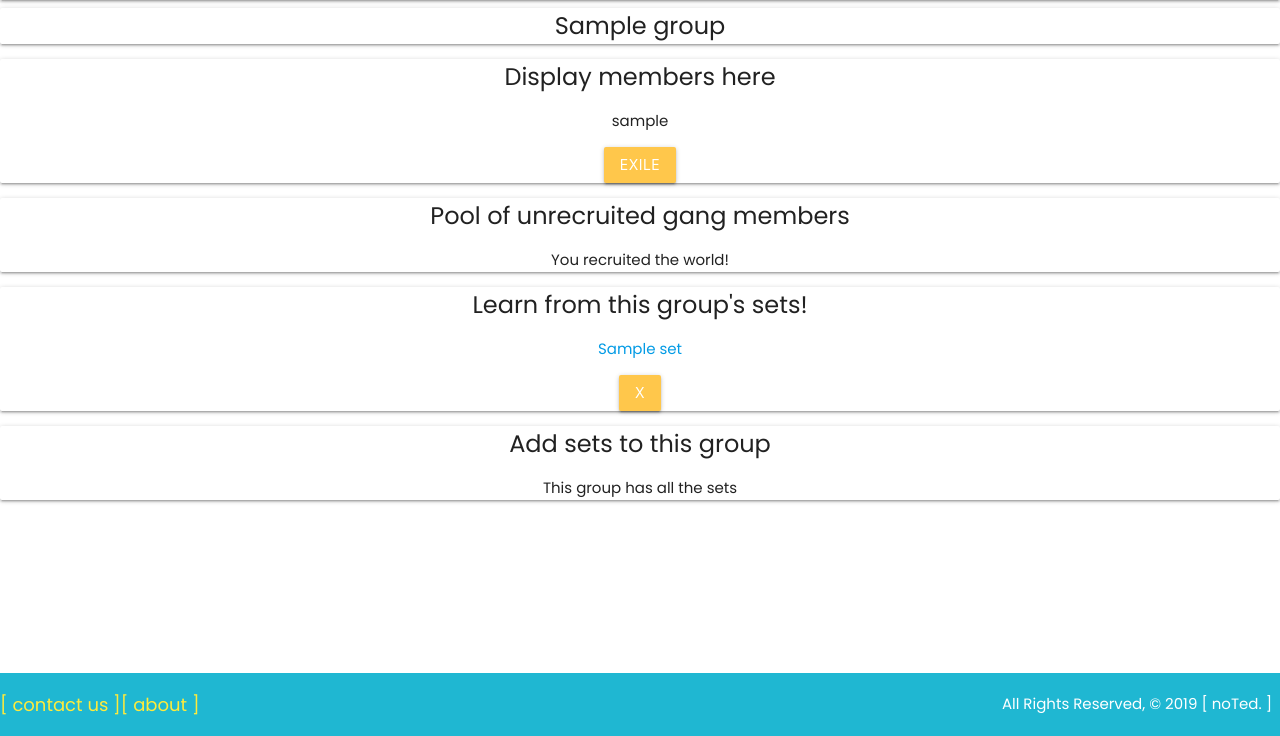
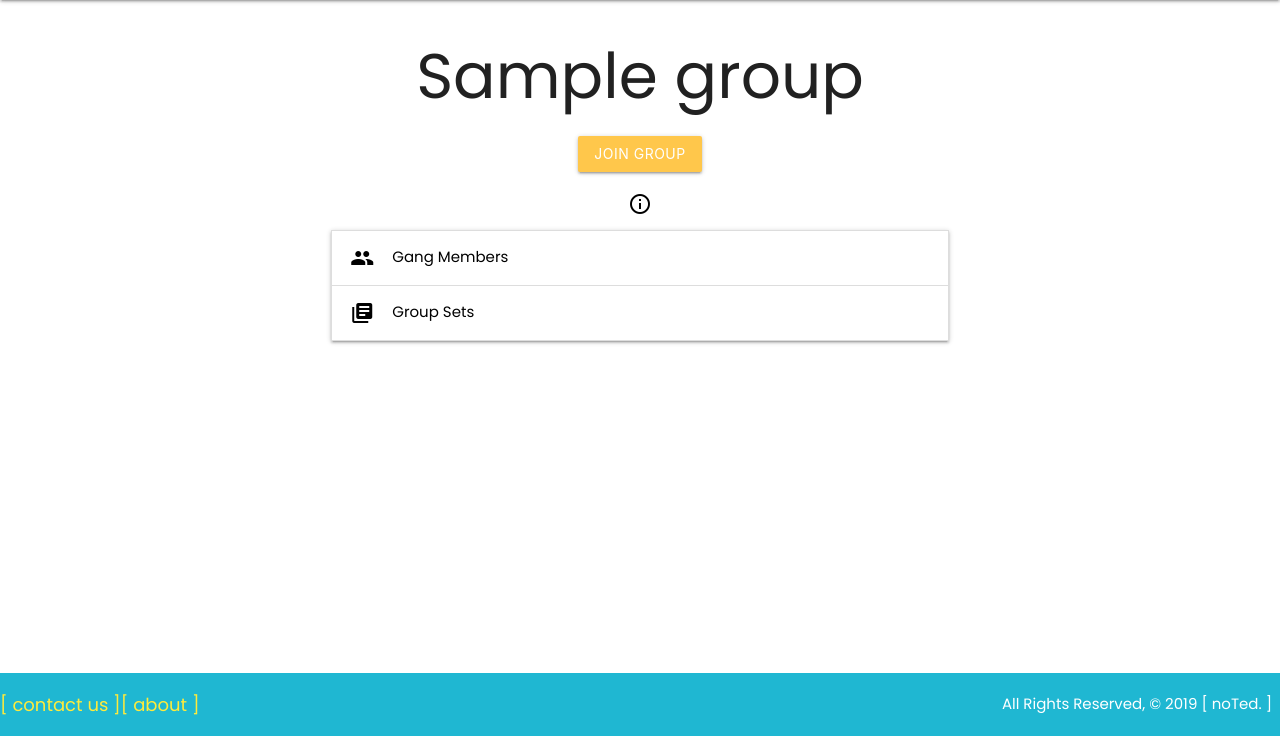
Before and after one commit to ursulacj/noted, a Django app: page /groups/1/ in a window 1280 px wide. Shown: the part 64-800 px from the top of the page. Run offline with Django 3.2, Linux system fonts and the light colour scheme; a user stored in the database is signed in; tables that the repository leaves empty hold one stand-in row (values such as "Sample post").

Commit message:
complete changes to the ui and implement authorisation so the admin user of the group can only make changes to the group

```diff
--- a/main_app/templates/groups/show.html
+++ b/main_app/templates/groups/show.html
@@ -1,60 +1,99 @@
 {% extends 'base.html' %}
 {% block content %}
 
-<div class="card">
-    <span class="card-title">{{ group.name }}</span>
+<h1>{{ group.name }}</h1>
+{% if user.is_authenticated %}
+<div class="row">
+    <div class="col m6 s12 offset-m3">
+        <form action="{% url 'join_group' group.id user.id %}" method="post">
+            {% csrf_token %}
+            <button type="submit" class="btn">Join Group</button>
+        </form>
     </div>
-<div class="card">
-    <span class="card-title">Display members here</span>
+</div>
+{% endif %}
+<i class="material-icons tooltipped" data-position="right" data-tooltip="{{ group.description }}">info_outline</i>
+<div class="row">
+    <div class="col m6 s12 offset-m3">
+
+        <ul class="collapsible">
+            <li>
+                <div class="collapsible-header"><i class="material-icons">people</i>Gang Members</div>
+                <div class="collapsible-body">
                     {% for user in group.users.all %}
                     <p>{{ user }}</p>
+                    {% if is_admin %}
                     <form action="{% url 'unassoc_user' group.id user.id %}" method="post">
                         {% csrf_token %}
                         <button type="submit" class="btn">Exile</button>
                     </form>
+                    {% endif %}
                     {% empty %}
                         <p>This group has no members</p>
                     {% endfor %}
                 </div>
-<div class="card">
-    <span class="card-title">Pool of unrecruited gang members</span>
+            </li>
+            {% if is_admin %}
+            <li>
+                <div class="collapsible-header"><i class="material-icons">person_add</i>Recruit Gang Members</div>
+                <div class="collapsible-body">
                     {% for user in users_not_in_group %}
                     <p>{{ user }}</p>
+                    {% if is_admin %}
                     <form action="{% url 'assoc_user' group.id user.id %}" method="post">
                         {% csrf_token %}
-            <button type="submit" class="btn">Recruit {{ user }}</button>
+                        <button type="submit" class="btn pulse"><i class="material-icons">add</i></button>
                     </form>
+                    {% endif %}
                     {% empty %}
                         <p>You recruited the world!</p>
                     {% endfor %}
                 </div>
-<div class="card">
-    <span class="card-title">Learn from this group's sets!</span>
+            </li>
+            {% endif %}
+            <li>
+                <div class="collapsible-header"><i class="material-icons">library_books</i>Group Sets</div>
+                <div class="collapsible-body">
                     {% for set in group.sets.all %}
                     <a href="{% url 'show_set' set.id %}">
                         <p>{{ set }}</p>
                     </a>
+                    {% if is_admin %}
                     <form action="{% url 'unassoc_set' group.id set.id %}" method="post">
                         {% csrf_token %}
-        <button type="submit" class="btn">X</button>
+                        <button type="submit" class="btn"><i class="material-icons">clear</i></button>
                     </form>
+                    {% endif %}
                     {% empty %}
                         <p>This group has no sets</p>
                     {% endfor %}
                 </div>
-<div class="card">
-    <span class="card-title">Add sets to this group</span>
+            </li>
+            {% if is_admin %}
+            <li>
+                <div class="collapsible-header"><i class="material-icons">library_add</i>Add Sets</div>
+                <div class="collapsible-body">
                     {% for set in sets_not_in_group %}
                     <a href="{% url 'show_set' set.id %}">
                         <p>{{ set }}</p>
                     </a>
                     <form action="{% url 'assoc_set' group.id set.id %}" method="post">
                         {% csrf_token %}
-        <button type="submit" class="btn">+</button>
+                        <button type="submit" class="btn pulse"><i class="material-icons">add</i></button>
                     </form>
                     {% empty %}
                         <p>This group has all the sets</p>
                     {% endfor %}
                 </div>
+            </li>
+            {% endif %}
+        </ul>
+    </div>
+</div>
 
+<script>
+// initialize the collapsible
+var collapsibleEl = document.querySelector('.collapsible');
+M.Collapsible.init(collapsibleEl);
+</script>
 {% endblock %}
```
Lines whose indentation alone changed are shown as unchanged.
